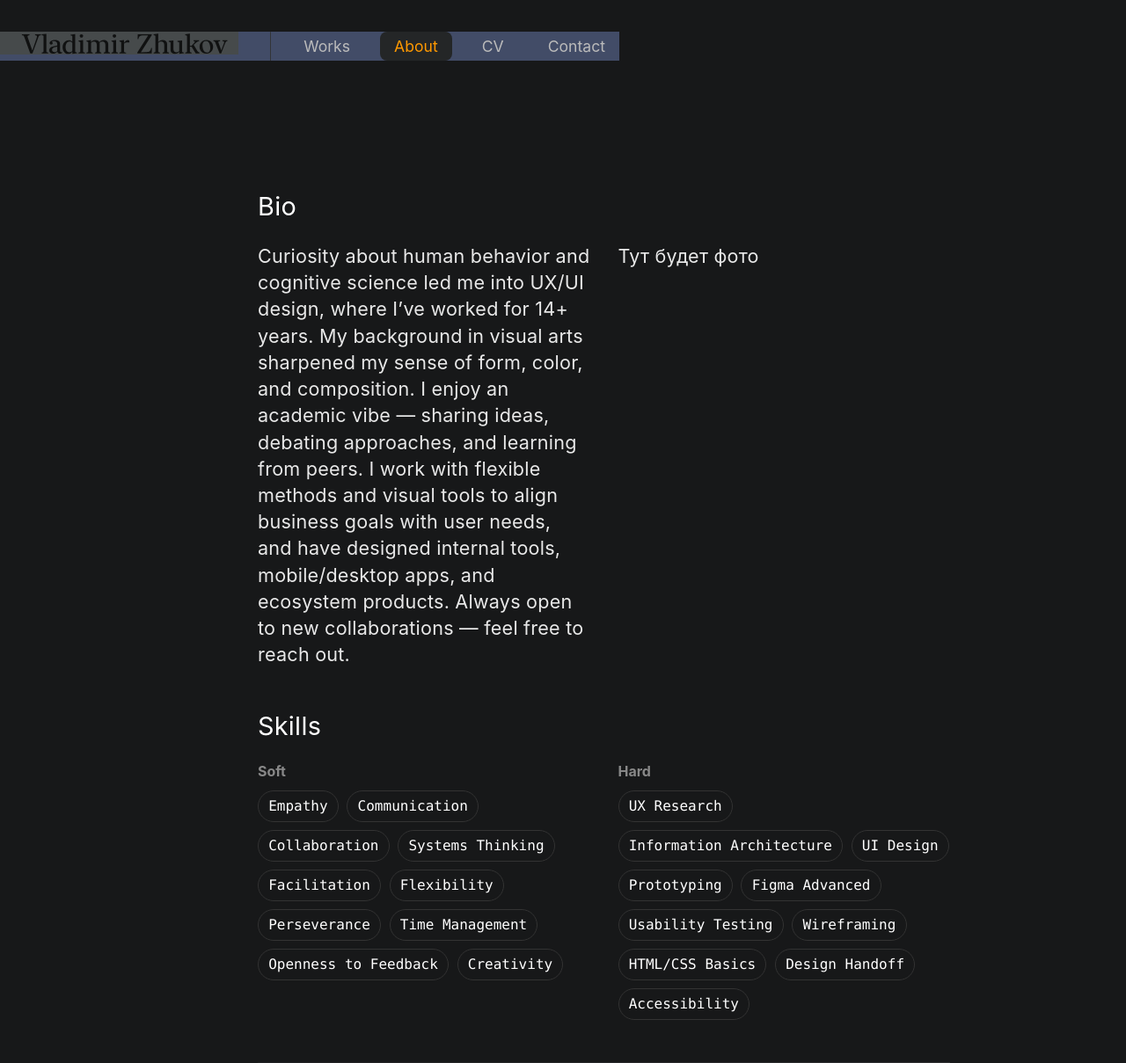
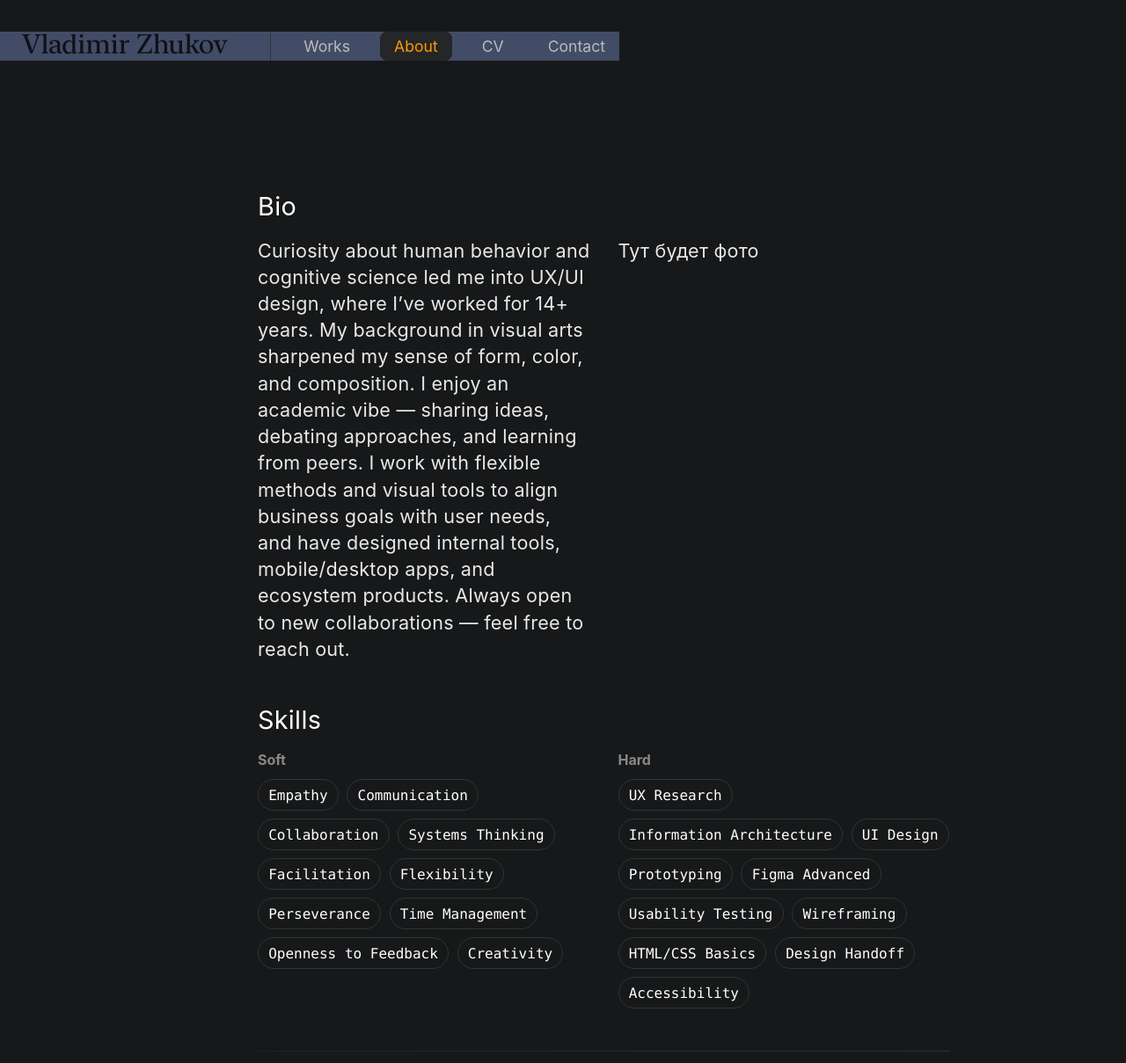
Before and after one commit to uxiscool/experience, a Jekyll site: the page built from about.md, in a window 1280 px wide. Shown: the whole page at 88% size. Built offline with Jekyll 4.4.1, drawn with Linux system fonts in a browser that asks for light colours.

Commit message:
Add files via upload

```diff
--- a/assets/css/main.css
+++ b/assets/css/main.css
@@ -30,10 +30,6 @@
   width: 100%;
 }
 
-.logo {
-  background-color: #464a4b;
-}
-
 .logo-img {
   display: block;
   height: 1.5rem; /* соответствует прежнему font-size */
@@ -42,7 +38,7 @@
   margin-left: 24px;
   margin-right: 12px;
   opacity: 0.85;
-  color: #fff;
+  fill: #fff;
 }
 
 .menu-panel {
@@ -82,7 +78,7 @@
 .subheading {
   margin: 0 0 1rem;
   font-size: clamp(1.4rem, 1.2rem + 1vw, 1.8rem);
-  margin-bottom: 1.5rem; /* или 24px отступ от подзаголовка до контента блока */
+  margin-bottom: 1.1rem; /* или 24px отступ от подзаголовка до контента блока */
   font-weight: 400;             /* полужирный */
   letter-spacing: 0.01em;       /* опционально, для воздуха */
 }
```
